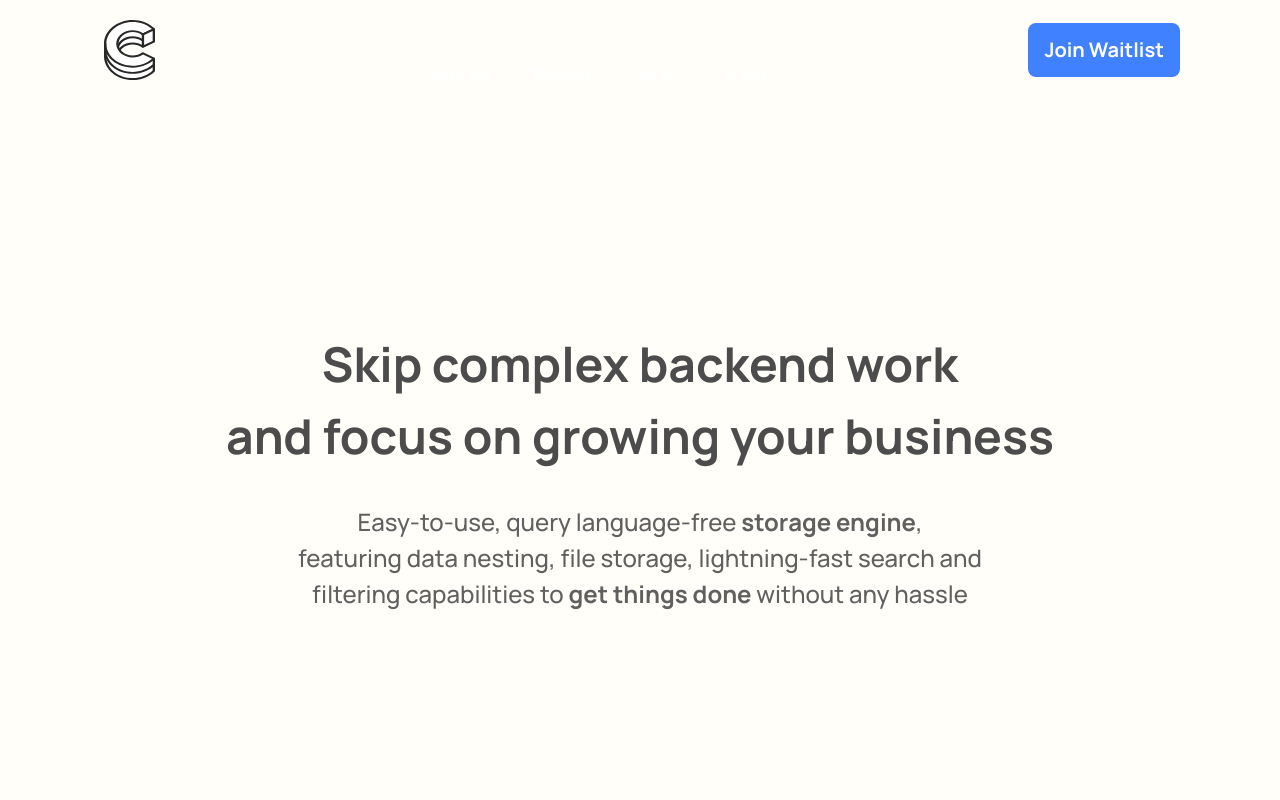
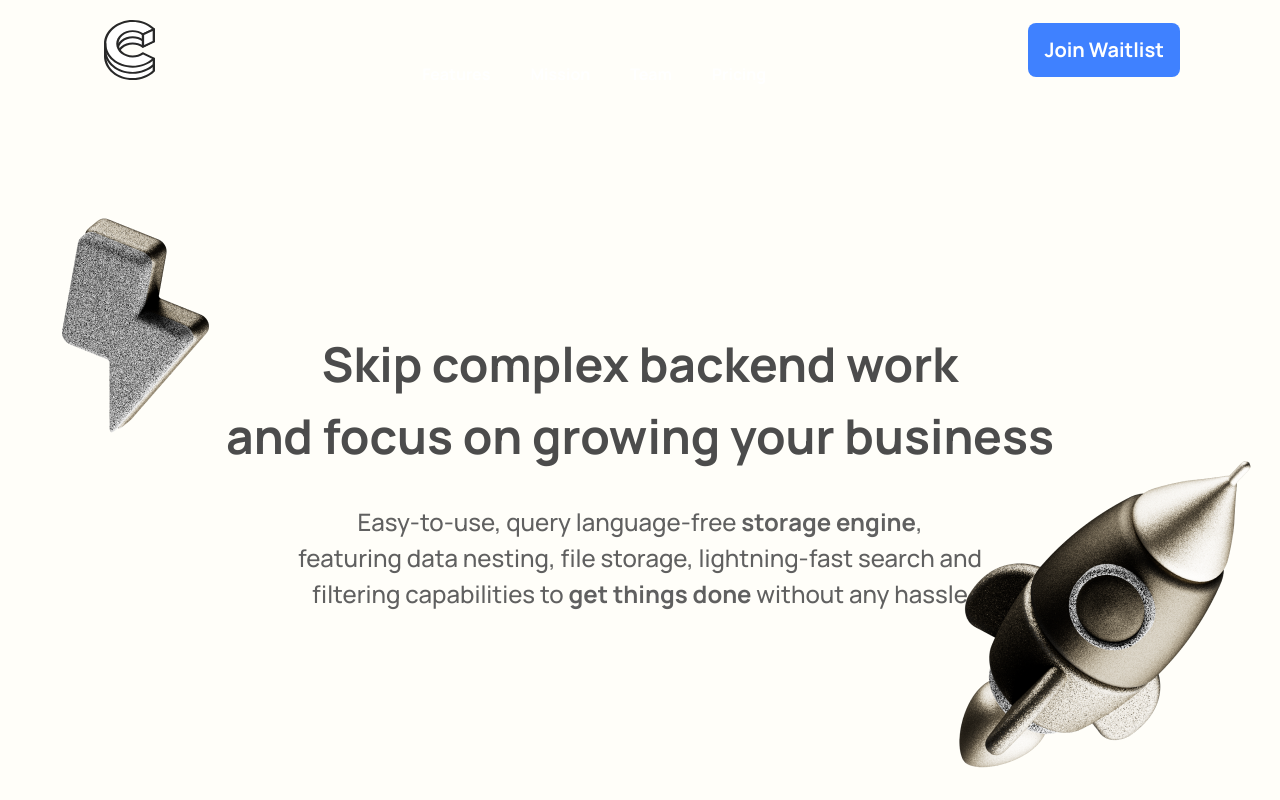
Before and after one commit to collect-so/public, a Next.js app: page / in a window 1280 px wide. Shown: the top 800 px of the page. Built offline with nearby package versions, Linux system fonts and the light colour scheme.

Commit message:
Fix empty file

```diff
--- a/src/Sections/Hero/Figure.tsx
+++ /dev/null
@@ -1,43 +0,0 @@
-import Image from 'next/image'
-import { reveal } from '~/config/animations'
-import { styled } from '~/config/stitches.config'
-
-const Figure = styled('figure', {
-  position: 'absolute',
-  bottom: '0',
-  width: '100%',
-  height: '100%',
-  zIndex: '-1',
-  overflow: 'hidden',
-  animation: `${reveal} 1.3s linear`,
-  '&::before': {
-    content: '',
-    display: 'block',
-    position: 'absolute',
-    zIndex: 1,
-    inset: 0,
-    background:
-      'radial-gradient(ellipse 80% 50% at 50% -30%, rgba(0 143 253 / 40%), transparent), linear-gradient(160deg, transparent,rgba(255, 255, 255, 0.5))',
-  },
-  '& img': {
-    height: 'auto !important',
-    top: 'auto !important',
-    transform: 'translate(3.5%, 25%) rotate3d(1, 1, 1, -15deg)',
-    filter: 'drop-shadow(0px 30px 130px rgba(0, 0, 0, 0.1))',
-    maxWidth: '90vw',
-    mx: 'auto',
-    maxHeight: '45vh',
-    objectFit: 'contain',
-    '@sm': {
-      maxWidth: '75vw',
-    },
-  },
-})
-
-export const HeroFigure = () => {
-  return (
-    <Figure>
-      <Image fill src={'/images/app.png'} alt="app ui" priority quality={100} />
-    </Figure>
-  )
-}
--- a/src/Sections/Hero/index.tsx
+++ b/src/Sections/Hero/index.tsx
@@ -1,11 +1,30 @@
 import { Section } from "@common/section";
-
+import rocket from "~/images/rocket.png";
+import lightning from "~/images/lightning.png";
+import Image from "next/image";
+import classNames from "classnames";
 export function HeroSection() {
   return (
     <Section
       className="min-h-screen mt-[70px] md:mt-[60px] grid place-content-center"
       data-theme="light"
     >
+      <Image
+        src={lightning}
+        alt={"lightning"}
+        className={classNames(
+          "sm:hidden absolute left-0 top-[200px] z-0",
+          "md:right-[-60px]",
+        )}
+      />
+      <Image
+        src={rocket}
+        alt={"rocket"}
+        className={classNames(
+          "sm:hidden absolute right-0 bottom-0 z-0",
+          "md:right-[-60px]",
+        )}
+      />
       <div className="container">
         <div className="basis-1/1 text-center">
           <h2 className="text-3xl font-bold mb-8 text-content-primary-light sm:text-xl ">
```
Also changed, not shown: src/Sections/Benefits/types.ts (deleted).
